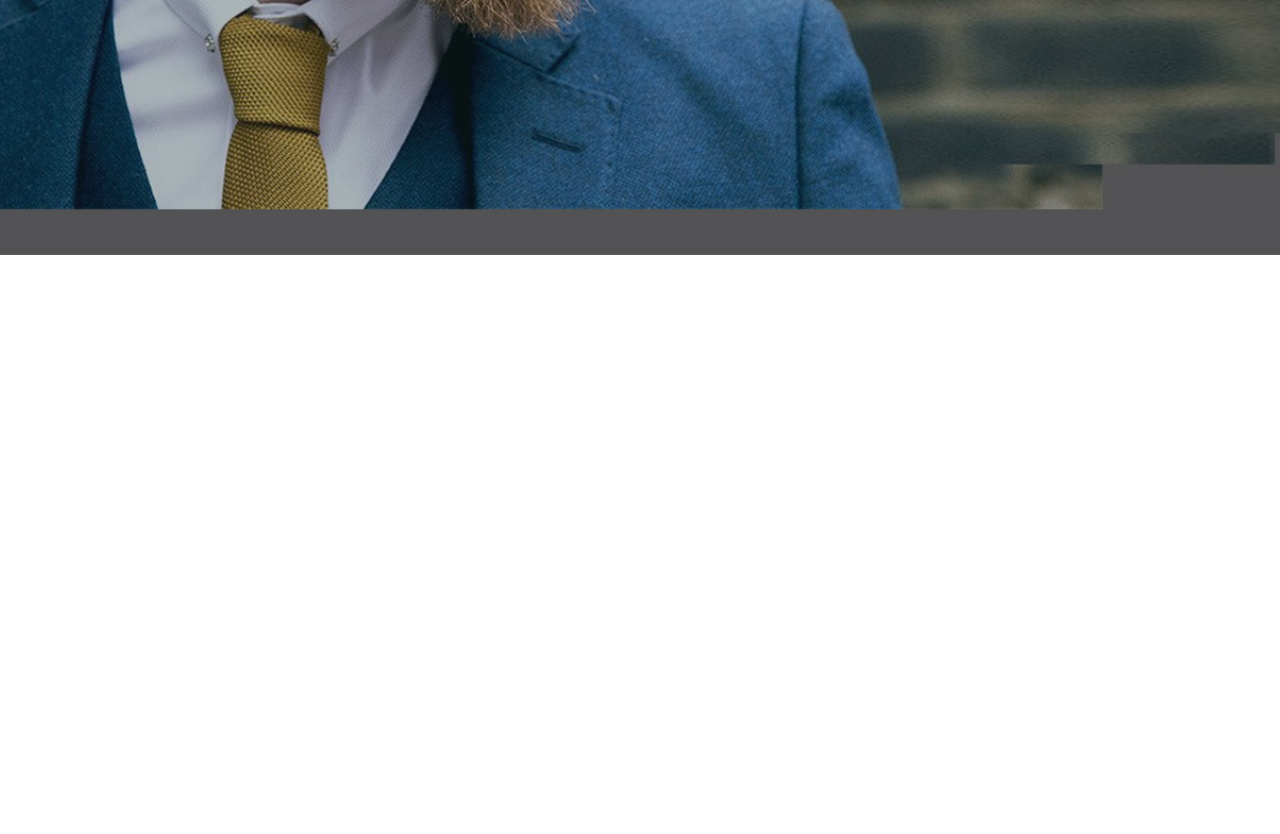
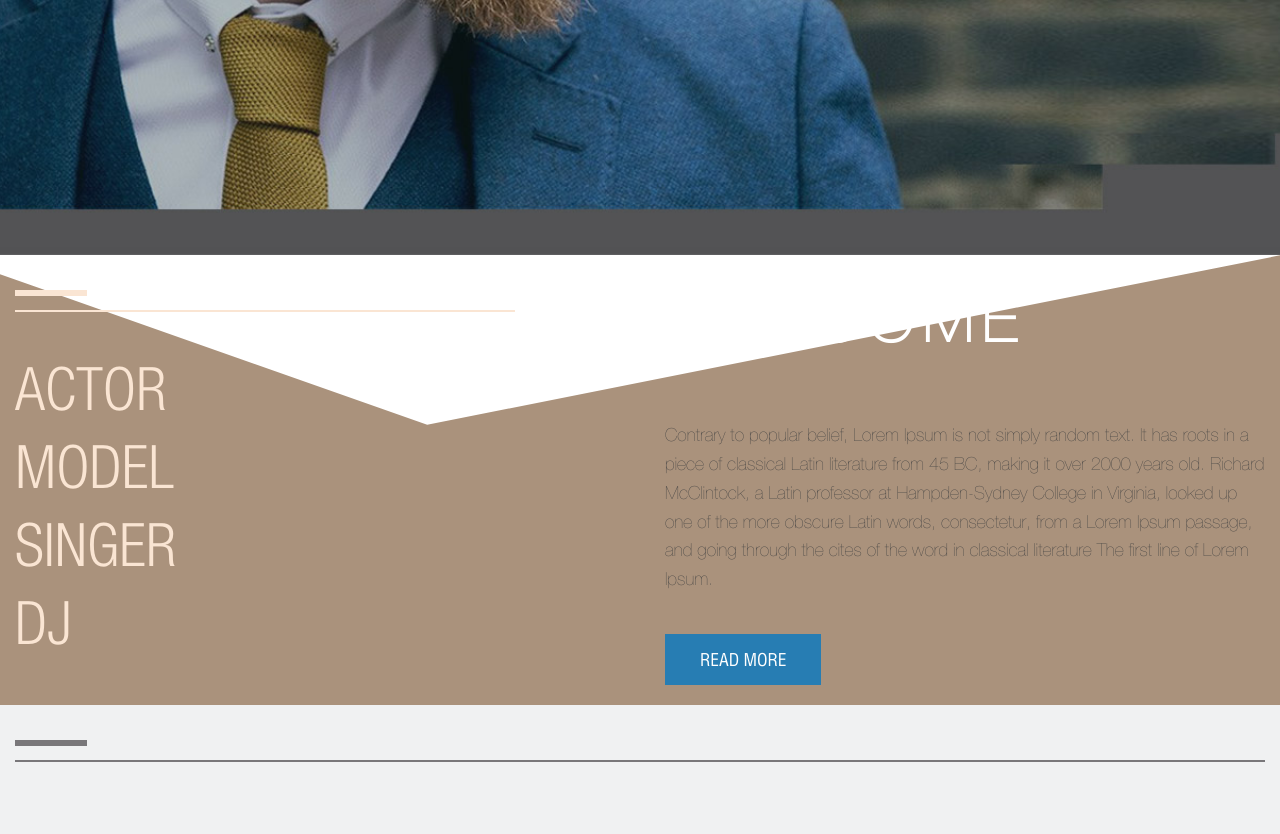
Before and after one commit to Tatmel/tatmel.github.io, a website: page index.html in a window 1280 px wide. Shown: the part 980-1814 px from the top of the page. Before the commit the page ends 1235 px from the top, so only its background shows below. Drawn offline with Linux system fonts and the light colour scheme.

Commit message:
Start second block

```diff
--- a/index.html
+++ b/index.html
@@ -76,5 +76,39 @@
             </div><!--/.container-->
         </div><!--/.header__welcome-->
     </header>
+
+    <section class="section__about">
+        <div class="container">
+            <div class="about">
+                <div class="about__item">
+                    <div class="item__link">
+                        <div class="link">Link</div>
+                        <div class="link__sub">Link</div>
+                    </div>
+                    <h2 class="about__prof">Actor</h2>
+                    <h2 class="about__prof">Model</h2>
+                    <h2 class="about__prof">Singer</h2>
+                    <h2 class="about__prof">Dj</h2>
+                </div>
+                <div class="about__item">
+                    <h2 class="about__title">Welcome</h2>
+                    <p class="about__text">Contrary to popular belief, Lorem Ipsum is not simply random text. It has roots in a piece of classical Latin literature from 45 BC, making it over 2000 years old. Richard McClintock, a Latin professor at Hampden-Sydney College in Virginia, looked up one of the more obscure Latin words, consectetur, from a Lorem Ipsum passage, and going through the cites of the word in classical literature The first line of Lorem Ipsum.</p>
+                    <a class="about__btn" href="#" type="button">Read more</a>
+                </div>
+            </div><!--/.about-->
+        </div><!--/.container-->
+    </section>
+
+    <section class="section__gallery">
+        <div class="container">
+            <div class="item__link">
+                <div class="link link--color">Link</div>
+                <div class="link__sub link--color">Link</div>
+            </div>
+            <div class="gallery">
+
+            </div>
+        </div>
+    </section>
 </body>
 </html>
--- a/src/css/main.css
+++ b/src/css/main.css
@@ -172,3 +172,104 @@ h1, h2, h3, h4, h5, h6, p {
     color: #ffffff;
     line-height: 1.3;
 }
+
+/****About ****/
+.section__about {
+    padding: 35px 0;
+
+    background: url('../img/bg-beige.svg') no-repeat;
+    background-size: cover;
+}
+
+.about {
+    display: flex;
+    justify-content: space-between;
+    flex-wrap: wrap;
+}
+
+.about__item {
+    width: 40%;
+}
+
+.about__item:last-child {
+    width: 48%;
+}
+
+.item__link {
+    display: block;
+
+    font-size: 0;
+    color: transparent;
+}
+.link {
+    width: 72px;
+    height: 6px;
+
+    background-color: #fae5d3;
+
+    margin-bottom: 14px;
+}
+
+.link__sub {
+    width: 100%;
+    height: 2px;
+
+    background-color: #fae5d3;
+
+    margin-bottom: 37px;
+}
+
+.about__prof {
+    font-family: 'HelveticaNeueLT LightCond';
+    font-size: 60px;
+    font-weight: 400;
+    color: #fae5d3;
+    line-height: 1.3;
+
+    text-transform: uppercase;
+}
+
+.about__title {
+    font-family: 'HelveticaNeue Regular';
+    font-size: 63px;
+    color: #ffffff;
+    line-height: 1;
+
+    text-transform: uppercase;
+    letter-spacing: 10px;
+
+    margin-bottom: 68px;
+}
+
+.about__text {
+    font-family: 'HelveticaNeue Regular';
+    font-size: 18px;
+    color: #3c3d3e;
+    line-height: 1.6;
+
+    margin-bottom: 55px;
+}
+
+.about__btn {
+    padding: 15px 35px;
+
+    font-family: 'Helios Cond';
+    font-size: 18px;
+    color: #ffffff;
+
+    text-transform: uppercase;
+    text-decoration: none;
+
+    background-color: #277db3;
+}
+
+/**** Gallery ****/
+.section__gallery {
+    padding: 35px 0;
+
+    background: #f0f1f2;
+}
+
+.link--color {
+    background-color: #79777a;
+}
```
Also changed, not shown: build/css/style.min.css, build/img/bg-beige.svg (added), src/img/bg-beige.svg (added), 1 other file.
